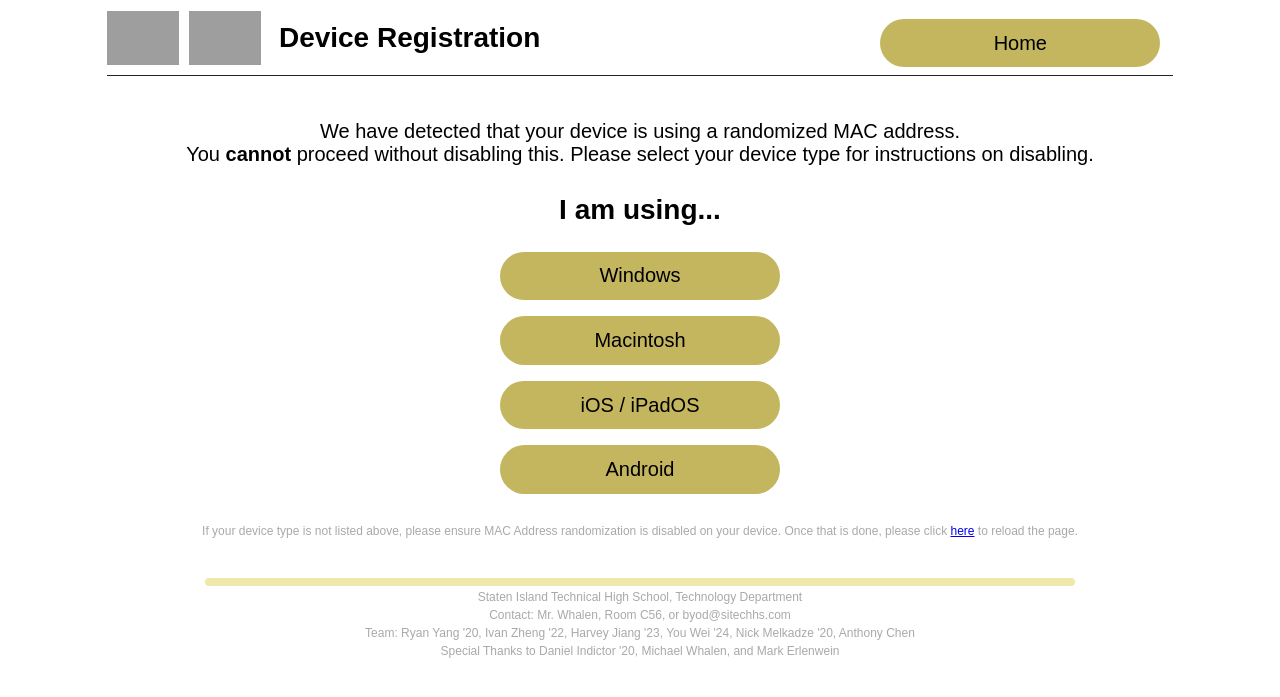
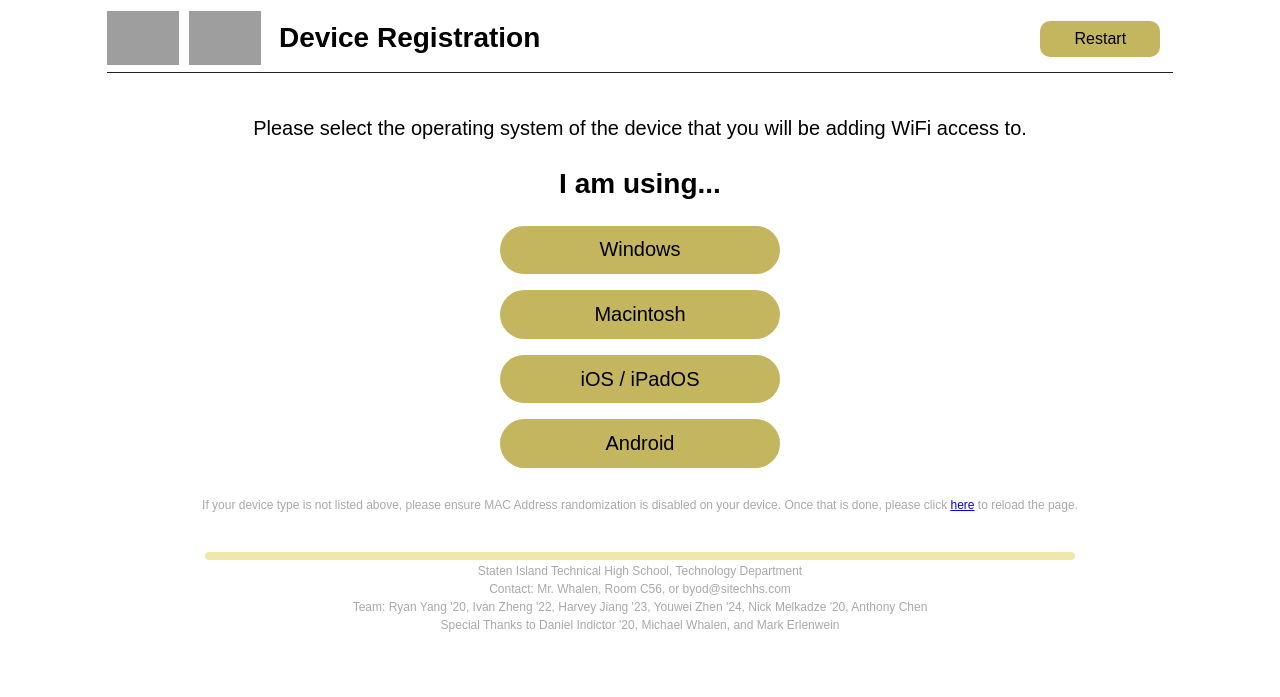
Before and after one commit to abitblue/automactic, a Django app: page /instructions/ in a window 1280 px wide. Shown: the top 697 px of the page. Run offline with Django 4.2, Linux system fonts and the light colour scheme; grey boxes are pictures that could not be loaded.

Commit message:
fixed text

```diff
--- a/login/forms/userLogin.py
+++ b/login/forms/userLogin.py
@@ -11,19 +11,19 @@ class UserLoginForm(BaseAuthenticationForm):
     device_name = forms.CharField(label='', required=False,
                                   widget=forms.TextInput(attrs={
                                       'maxlength': 40,
-                                      'placeholder': 'Device Name',
+                                      'placeholder': 'Device Name (Ex: Sussy\'s Phone 13)',
                                   }))
 
     mac_address = forms.CharField(label='', required=True,
                                   widget=forms.TextInput(attrs={
                                       'maxlength': 17,
-                                      'placeholder': 'Mac Address',
+                                      'placeholder': 'Mac Address (Ex: C3:F6:3E:0F:56:13)',
                                   }))
 
     def __init__(self, user_type: str, request=None, *args, **kwargs):
         widget_placeholders = {
             'student': ('OSIS *', 'DOB (MMDDYYYY) * '),
-            'teacher': ('Email (jdoe1@schools.nyc.gov) *', 'Mac Address *'),
+            'teacher': ('Email (Ex: youweee@schools.nyc.gov) *', 'Mac Address *'),
             'guest': ('Username *', 'Token *'),
         }
 
--- a/login/static/style.css
+++ b/login/static/style.css
@@ -46,9 +46,20 @@ img {
     place-items: left;
 }
 
-.homebutton{
-    position: relative;
-    right: 0%;
+.homebutton {
+    background-color: var(--color-techgold);
+    text-align: center;
+    border: none;
+    font-size: 2vh;
+    width: 15vh;
+    cursor: pointer;
+    outline: none;
+    text-decoration: none;
+    display: inline-block;
+    padding: 0.7vw 0;
+    border-radius: 10px;
+    margin: 1vh 1vw;
+    color: inherit;
 }
 
 .homebutton-container{
--- a/templates/login/base.html
+++ b/templates/login/base.html
@@ -19,7 +19,7 @@
                 <span class="headerText">Device Registration</span>
             </div>
             <div class="homebutton-container">
-                <a href="{% url 'index' %}" class="button"><span class="buttonSpan">Home</span></a>
+                <a href="{% url 'index' %}" class="homebutton"><span class="buttonSpan">Restart</span></a>
             </div>
         </div>
 
@@ -33,7 +33,7 @@
                                                                       style="text-decoration: none; color: inherit;">Technology
             Department</a></p>
         <p class="footerText">Contact: Mr. Whalen, Room C56, or byod@sitechhs.com</p>
-        <p class="footerText">Team: Ryan Yang '20, Ivan Zheng '22, Harvey Jiang '23, You Wei '24, Nick Melkadze '20,
+        <p class="footerText">Team: Ryan Yang '20, Ivan Zheng '22, Harvey Jiang '23, Youwei Zhen '24, Nick Melkadze '20,
             Anthony Chen</p>
         <p class="footerText">Special Thanks to Daniel Indictor '20, Michael Whalen, and Mark Erlenwein</p>
         <br>
--- a/templates/login/instructions/without_os.html
+++ b/templates/login/instructions/without_os.html
@@ -4,8 +4,7 @@
 
 {% block content %}
     <p class="bodyText">
-        We have detected that your device is using a randomized MAC address. <br> You <b>cannot</b> proceed
-        without disabling this. Please select your device type for instructions on disabling.
+        Please select the operating system of the device that you will be adding WiFi access to.
     </p>
     <span class="headerText">I am using...</span>
     <br>
```
Also changed, not shown: templates/login/batch/teachers.html (+4 -3 lines), templates/login/loginform.html (+9 -2 lines), db.sqlite3.
